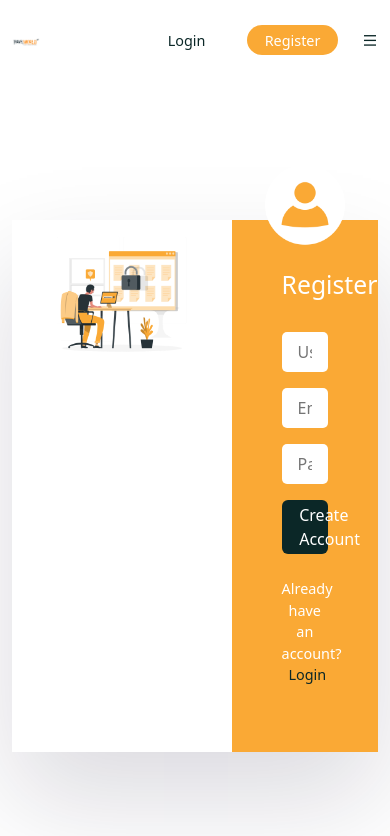
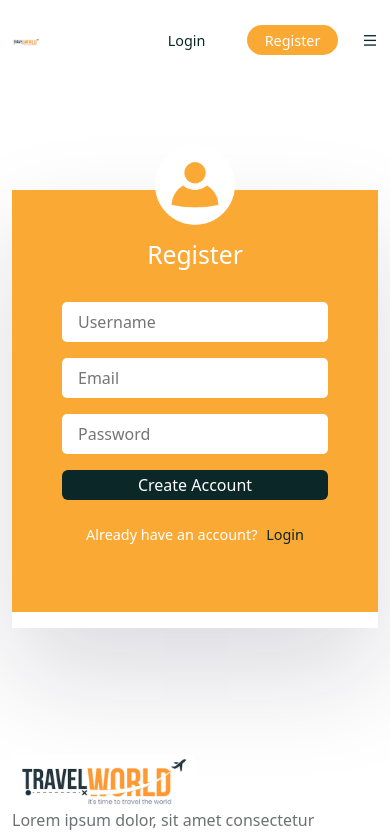
Before and after one commit to harshitpandey08/WanderStay, a React (Create React App) app in the folder frontend/: page /register in a window 390 px wide. Shown: the top 836 px of the page. Built offline with nearby package versions, Linux system fonts and the light colour scheme; a web font is replaced by a local one.

Commit message:
Complete Project

```diff
--- a/frontend/src/style/login.css
+++ b/frontend/src/style/login.css
@@ -74,3 +74,26 @@
   margin-left: 5px;
   font-weight: 500;
 }
+
+@media only screen and (max-width: 768px){
+  .login__img{
+    display: none;
+  }
+  .login__form{
+    width: 70%;
+    margin: auto;
+  }
+  .login__container{
+    padding-bottom: 3rem;
+    margin-top: 70px;
+  }
+}
+
+@media only screen and (max-width: 576px){
+  .login__form{
+    width: 100%;
+  }
+  .login__container{
+    padding-bottom: 1rem;
+  }
+}
--- a/frontend/src/style/tour-details.css
+++ b/frontend/src/style/tour-details.css
@@ -120,3 +120,16 @@
 .review__item span {
   font-weight: 500;
 }
+
+@media only screen and (max-width: 768px){
+  .tour__extra-details {
+    flex-wrap: wrap;
+    row-gap: 1rem;
+  }
+  .tour__extra-details span{
+    font-size: 0.9rem !important;
+  }
+  .tour__extra-details span i{
+    font-size: 1rem;
+  }
+}
```
